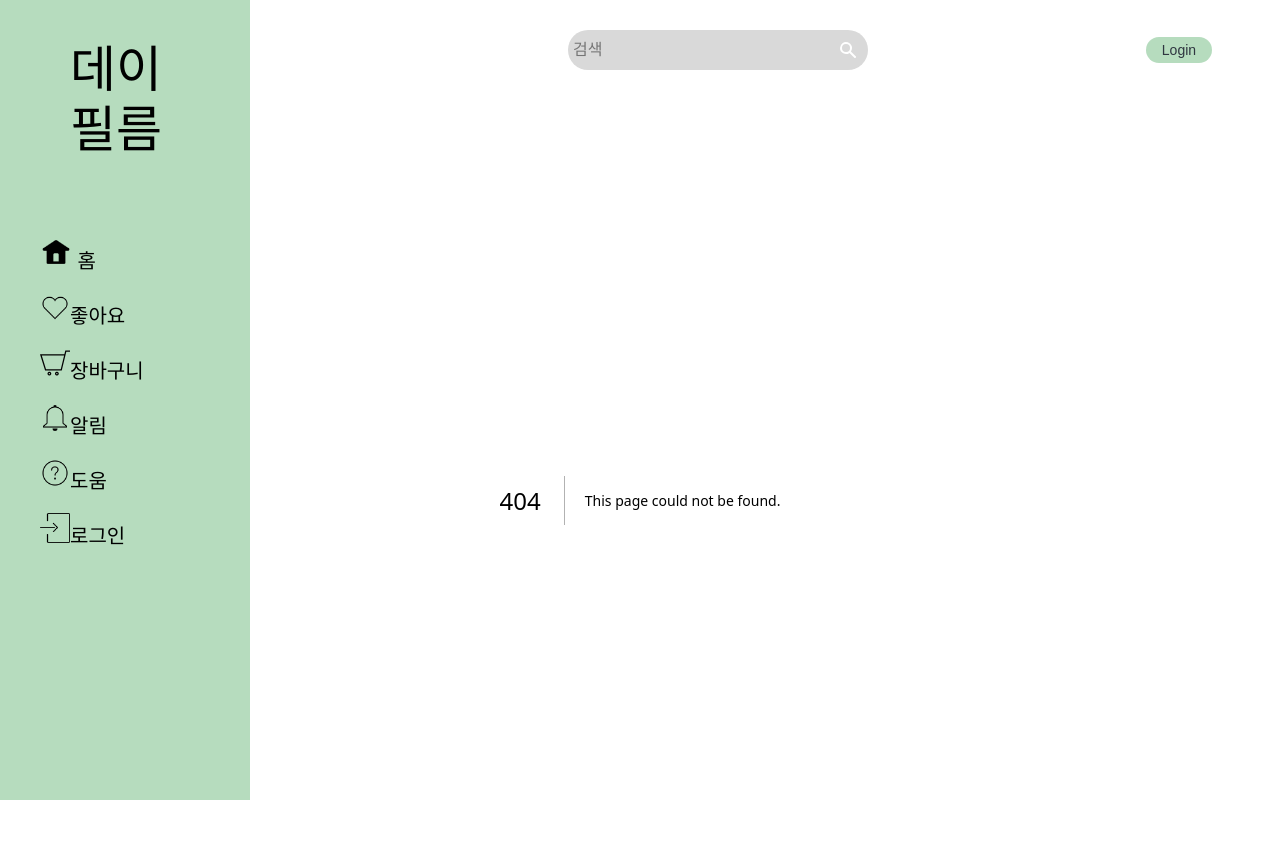
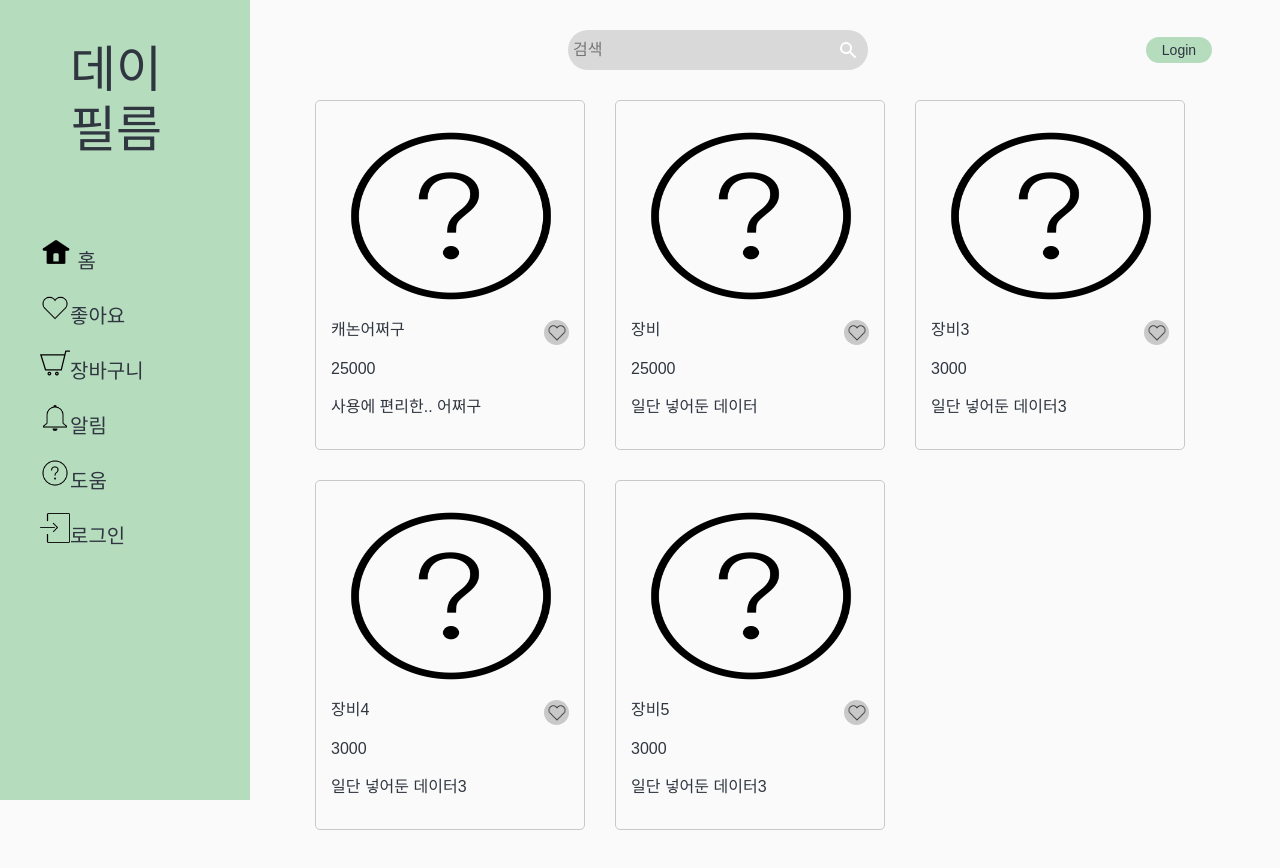
Before and after one commit to hyemimi/black-rabbit, a Next.js app: page /like/1 in a window 1280 px wide. Before the commit this address had no page. Shown: the top 868 px of the page. Built offline with nearby package versions, Linux system fonts and the light colour scheme.

Commit message:
feat : add like page & link

```diff
--- a/layout/Sidebar.tsx
+++ b/layout/Sidebar.tsx
@@ -9,6 +9,7 @@ import loginIcon from "../public/login.png";
 import cartIcon from "../public/cart.png";
 export default function Sidebar() {
   const router = useRouter();
+  let user_id = 1; // 임시데이터
   return (
     <Side>
       <Logo>
@@ -18,7 +19,7 @@ export default function Sidebar() {
         <MenuButton onClick={() => router.push("/")}>
           <Image width={32} height={32} src={homeIcon} alt="" /> 홈
         </MenuButton>
-        <MenuButton>
+        <MenuButton onClick={() => router.push(`/like/${user_id}`)}>
           <Image width={30} height={30} src={likeIcon} alt="" />
           좋아요
         </MenuButton>
--- /dev/null
+++ b/pages/like/[id].tsx
@@ -0,0 +1,10 @@
+import { Wrapper } from "@/components/common/Wrapper";
+import ProductList from "@/components/home/ProductList";
+
+export default function Like() {
+  return (
+    <Wrapper>
+      <ProductList />
+    </Wrapper>
+  );
+}
```
